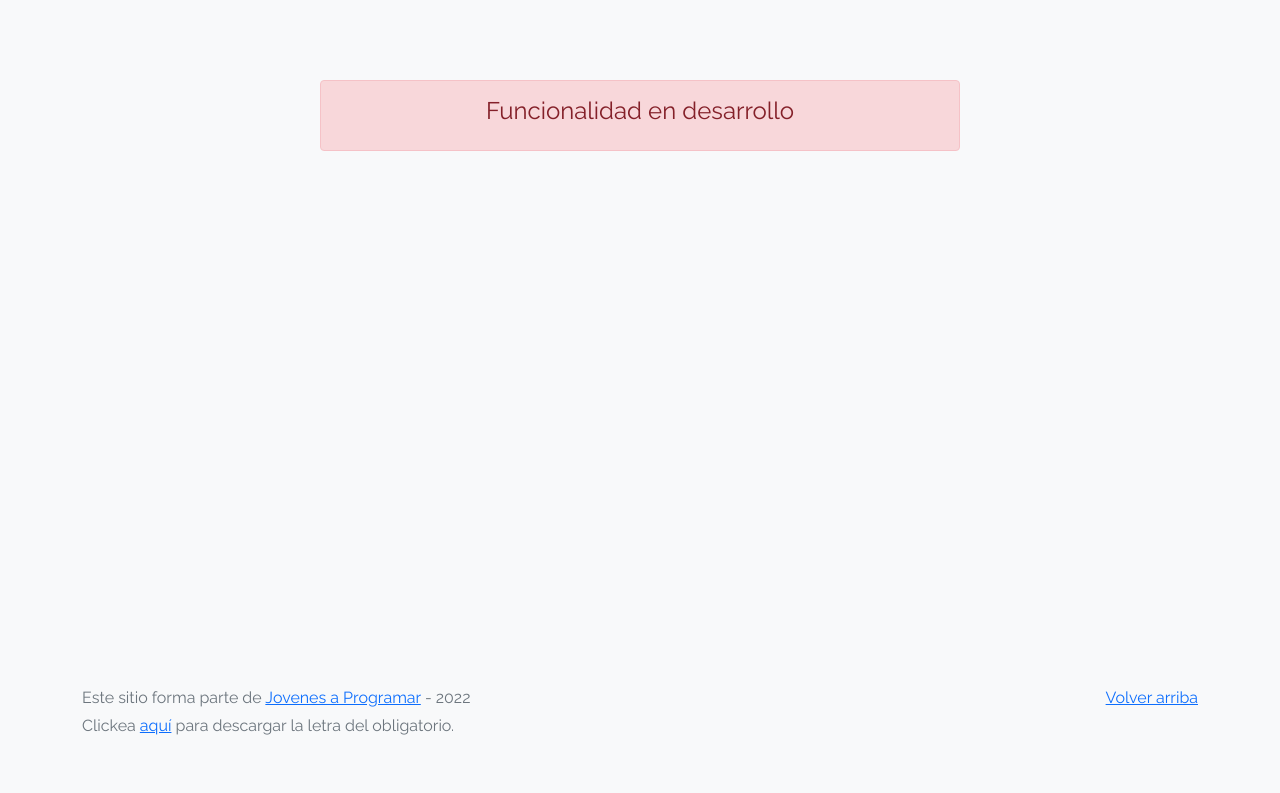
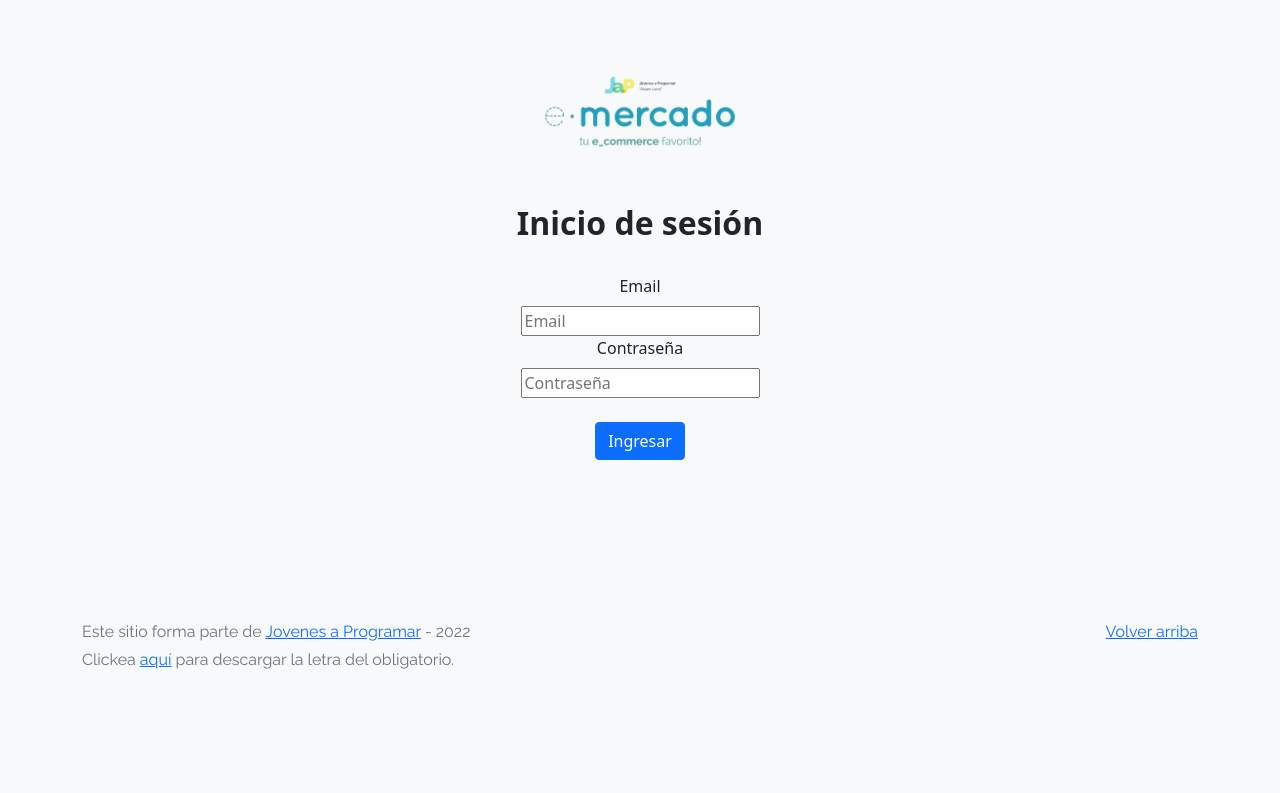
Before and after one commit to Guilete/Proyecto_JAP_2022, a plain HTML site: page login.html in a window 1280 px wide. Drawn offline with Linux system fonts and the light colour scheme.

Commit message:
entregable_parte_3

```diff
--- a/js/login.js
+++ b/js/login.js
@@ -0,0 +1,17 @@
+function login() {
+    let email = document.getElementById("email").value;
+    let pass = document.getElementById("pass").value;
+
+
+    if(email===""||pass===""){
+        alert ("Asegúrese de haber llenado los campos requeridos");
+    }else{
+        location.href="index.html";
+    }
+}
+
+document.addEventListener("DOMContentLoaded", () => {
+    document.getElementById("ingreso").addEventListener("click", () => {
+        login();
+    })
+})
--- a/login.html
+++ b/login.html
@@ -9,22 +9,44 @@
   <link href="https://fonts.googleapis.com/css?family=Raleway:300,300i,400,400i,700,700i,900,900i" rel="stylesheet">
   <link href="css/bootstrap.min.css" rel="stylesheet">
   <link href="css/styles.css" rel="stylesheet">
+  <script src="/js/login.js"></script>
+  <center><img src="/img/login.png"></center>
   <style>
     body {
       background-color: rgb(248, 249, 250);
     }
+    h2 {
+      text-align: center;
+      font-weight: bold;
+    }
+    p.cuerpo {
+      text-align: center;
+    }
+    img {
+      max-width: 19%;
+      max-height: 19%;
+      padding-top: 5%;
+      padding-bottom: 3%;
+    }
+
+
   </style>
 </head>
 
 <body>
-  <main class="mt-5">
-    <div class="container">
-      <div class="alert alert-danger text-center" role="alert">
-        <h4 class="alert-heading">Funcionalidad en desarrollo</h4>
-      </div>
-    </div>
-  </main>
-  <footer class="text-muted">
+  <h2>Inicio de sesión</h2><br>
+ <p class="cuerpo">
+  <label for="email" class="form-label">Email</label><br>
+  <input placeholder="Email" type="email" id="email"><br>
+
+  <label for="password" class="form-label">Contraseña</label><br>
+  <input placeholder="Contraseña" type="password" id="pass"><br>
+  <br>
+  <button class="btn btn-primary" type="button" id="ingreso">Ingresar</button>
+ </p>
+ <br><br><br><br>
+
+ <footer class="text-muted">
     <div class="container">
       <p class="float-end">
         <a href="#">Volver arriba</a>
@@ -34,7 +56,7 @@
       <p>Clickea <a target="_blank" href="Letra.pdf">aquí</a> para descargar la letra del obligatorio.</p>
     </div>
   </footer>
-  <script src="js/login.js"></script>
+
 </body>
 
 </html>
```
